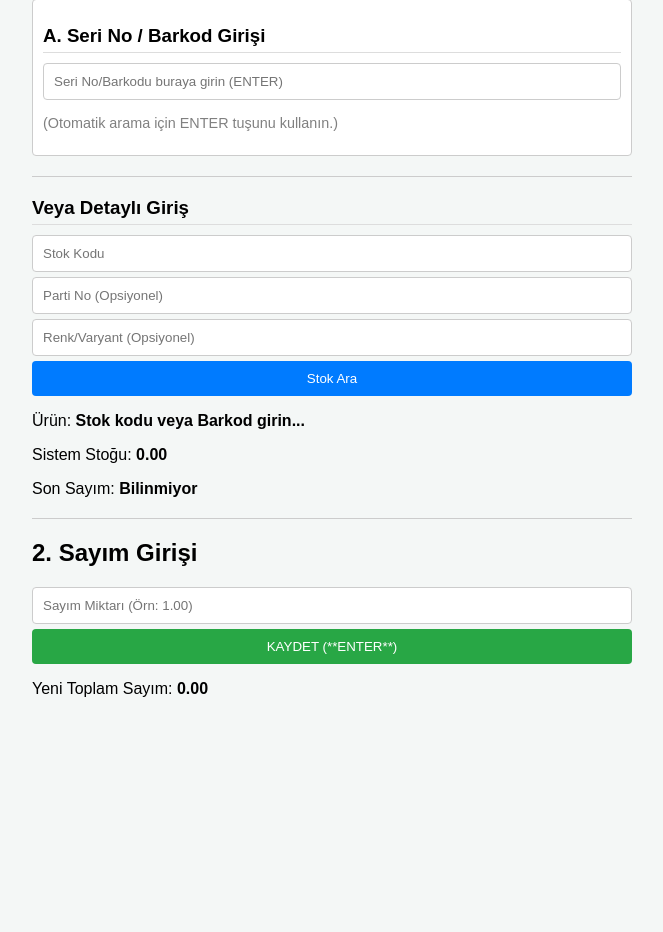
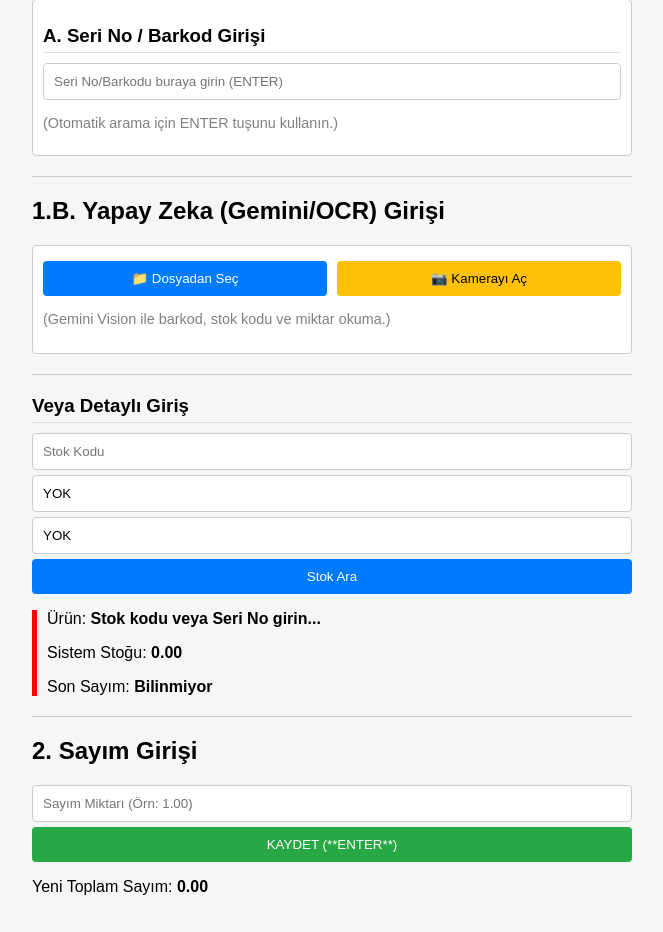
Before and after one commit to ozansabudak-code/Stok-Say-m, a Django app: page /giris/1/1/ in a window 1280 px wide. Shown: the part 290-1222 px from the top of the page, without its empty margins (308-971 px from the left). Before the commit the page ends 987 px from the top, so only its background shows below. Run offline with Django 5.2, Linux system fonts and the light colour scheme; tables that the repository leaves empty hold one stand-in row (values such as "Sample post"); data that the repository does not hold is empty.

Commit message:
feat: Gemini Vision (OCR) ile kamera ve dosya okuma entegrasyonu tamamlandı.

````diff
--- a/sayim/templates/sayim/sayim_giris.html
+++ b/sayim/templates/sayim/sayim_giris.html
@@ -17,6 +17,10 @@
         .flex-container > div { flex: 1; }
         .section-header { margin-top: 15px; margin-bottom: 10px; border-bottom: 1px solid #ddd; padding-bottom: 5px; }
         button { cursor: pointer; background-color: #007bff; color: white; border: none; }
+
+        /* Ek Durum Stil Tanımları */
+        #urun_bilgi_alani.status-found { border-left: 5px solid green; padding-left: 10px; }
+        #urun_bilgi_alani.status-missing { border-left: 5px solid red; padding-left: 10px; }
     </style>
 </head>
 <body>
@@ -38,6 +42,25 @@
 
     <hr>
 
+    <h2>1.B. Yapay Zeka (Gemini/OCR) Girişi</h2>
+
+    <div class="info-box">
+        <div class="flex-container">
+            <div>
+                <button id="select-file-btn" type="button">📁 Dosyadan Seç</button>
+            </div>
+            <div>
+                <button id="camera-btn" type="button" style="background-color: #ffc107; color: black;">📷 Kamerayı Aç</button>
+            </div>
+        </div>
+
+        <input type="file" id="image-input" accept="image/*" style="display: none;">
+
+        <p style="font-size: 0.9em; color: gray; margin-top: 10px;">(Gemini Vision ile barkod, stok kodu ve miktar okuma.)</p>
+
+        <p id="gemini_mesaj" class="message"></p>
+    </div>
+    <hr>
     <h3 class="section-header">Veya Detaylı Giriş</h3>
 
     <div id="stok_kod_container">
@@ -68,6 +91,88 @@
 
 
 <script>
+    // **********************************************
+    // GEMINI OKU FONKSİYONU BURAYA EKLENDİ
+    // **********************************************
+
+    // --- YZ (GEMINI VISION) OKUMA FONKSİYONU ---
+    function geminiOku(file) {
+        const SAYIM_EMRI_ID = document.getElementById('depo_kodu_gizli').innerText.trim(); // Sayım Emri ID'nizi buradan almalısınız
+        const DEPO_KODU = document.getElementById('depo_kodu_gizli').innerText.trim();
+        const barkodInput = document.getElementById('barkod_input');
+        const miktarInput = document.getElementById('miktar_input');
+
+        document.getElementById('gemini_mesaj').className = 'message';
+        document.getElementById('gemini_mesaj').innerText = '📸 Görsel yükleniyor ve Gemini ile analiz ediliyor... Bu biraz sürebilir.';
+
+        const formData = new FormData();
+        formData.append('image_file', file);
+        formData.append('sayim_emri_id', SAYIM_EMRI_ID);
+        formData.append('depo_kodu', DEPO_KODU);
+
+        // CSRF Token Fonksiyonu (Django POST için kritik)
+        function getCookie(name) {
+            let cookieValue = null;
+            if (document.cookie && document.cookie !== '') {
+                const cookies = document.cookie.split(';');
+                for (let i = 0; i < cookies.length; i++) {
+                    const cookie = cookies[i].trim();
+                    if (cookie.startsWith(name + '=')) {
+                        cookieValue = decodeURIComponent(cookie.substring(name.length + 1));
+                        break;
+                    }
+                }
+            }
+            return cookieValue;
+        }
+        const CSRF_TOKEN = getCookie('csrftoken');
+
+        // DİKKAT: /ajax/gemini-ocr-analiz/ adresini Django views.py'da tanımlamanız gerekiyor.
+        fetch(`/ajax/gemini-ocr-analiz/`, {
+            method: 'POST',
+            headers: {
+                'X-CSRFToken': CSRF_TOKEN,
+            },
+            body: formData
+        })
+        .then(res => {
+            if (!res.ok) {
+                // Hata durumunda bile JSON dönmeye çalış
+                return res.json().catch(() => {
+                    throw new Error(`Sunucu Hatası (${res.status}): Yanıt JSON formatında değil.`);
+                });
+            }
+            return res.json();
+        })
+        .then(data => {
+            if (data.success) {
+                document.getElementById('gemini_mesaj').className = 'message success';
+                document.getElementById('gemini_mesaj').innerText = `✅ YZ Başarılı: Barkod/Seri No: ${data.barkod || '-'} | Miktar: ${data.miktar || '-'}`;
+
+                // 1. Oku-Kodu ana barkod giriş alanına yaz
+                barkodInput.value = data.barkod || '';
+
+                // 2. Miktarı Miktar giriş alanına yaz
+                miktarInput.value = data.miktar || '';
+
+                // 3. Stok kodu/barkod alanı dolduysa, otomatik arama tetikle
+                if (barkodInput.value) {
+                    akilliStokAra(barkodInput.value.toUpperCase().trim(), 'YOK', 'YOK', 'YOK', DEPO_KODU, barkodInput.value.toUpperCase().trim());
+                    miktarInput.focus(); // Kullanıcı doğrudan miktarı kontrol edip kaydetsin
+                }
+
+            } else {
+                document.getElementById('gemini_mesaj').className = 'message error';
+                document.getElementById('gemini_mesaj').innerText = `❌ YZ Hatası: ${data.message || 'Analiz başarısız oldu.'}`;
+            }
+        })
+        .catch(error => {
+            document.getElementById('gemini_mesaj').className = 'message error';
+            document.getElementById('gemini_mesaj').innerText = `Kritik Hata: ${error.message}`;
+        });
+    }
+
+
     document.addEventListener('DOMContentLoaded', () => {
         // --- TEMEL TANIMLAR ---
         const SAYIM_EMRI_ID = "{{ sayim_emri.pk }}";
@@ -82,6 +187,7 @@
         const partiNoContainer = document.getElementById('parti_no_container');
         const renkContainer = document.getElementById('renk_container');
         const urunBilgiAlani = document.getElementById('urun_bilgi_alani');
+        const imageInput = document.getElementById('image-input'); // YENİ: Gizli dosya inputu
 
         let currentStokKod = '';
         let currentPartiNo = 'YOK';
@@ -197,8 +303,8 @@
                     // Güncel Dropdown/Input değerleriyle current değerleri senkronize et
                     const partiNoElement = document.getElementById('parti_no_input');
                     const renkElement = document.getElementById('renk_input');
-                    currentPartiNo = partiNoElement.value.toUpperCase().trim();
-                    currentRenk = renkElement.value.toUpperCase().trim();
+                    currentPartiNo = partiNoElement ? partiNoElement.value.toUpperCase().trim() : 'YOK';
+                    currentRenk = renkElement ? renkElement.value.toUpperCase().trim() : 'YOK';
                 })
                 .catch(error => {
                     document.getElementById('urun_bilgi').innerText = `Arama Hatası: ${error.message}`;
@@ -211,8 +317,8 @@
         // YENİ: Tüm arama inputları için ENTER/CHANGE dinleyicisi (DROPDOWN DÜZELTMESİ)
         function setupAutoSearchListeners() {
             const allInputs = [barkodInput, document.getElementById('stok_kod_input'),
-                               document.getElementById('parti_no_input'),
-                               document.getElementById('renk_input')];
+                                document.getElementById('parti_no_input'),
+                                document.getElementById('renk_input')];
 
             // Dinleyicileri temizle (Çift tetiklemeyi önlemek için)
             allInputs.forEach(input => {
@@ -245,8 +351,8 @@
             const partiNoElement = document.getElementById('parti_no_input');
             const renkElement = document.getElementById('renk_input');
 
-            const currentPartiNo = partiNoElement.value.toUpperCase().trim();
-            const currentRenk = renkElement.value.toUpperCase().trim();
+            const currentPartiNo = partiNoElement ? partiNoElement.value.toUpperCase().trim() : 'YOK';
+            const currentRenk = renkElement ? renkElement.value.toUpperCase().trim() : 'YOK';
             const currentStokKod = stokKodInput.value.toUpperCase().trim();
             const currentSeriNo = barkodInput.value.toUpperCase().trim();
 
@@ -259,23 +365,24 @@
         }
 
 
-        // 3. KAMERA/DOSYA BUTONLARI (Bölüm B - Gemini/OCR)
+        // 3. KAMERA/DOSYA BUTONLARI (Bölüm B - Gemini/OCR) Dinleyicileri
         function setupGeminiListeners() {
-            // NOTE: Artık QR Butonu kaldırıldı, sadece standart Gemini butonları kaldı.
+            // Dosyadan Seç butonu tıklandığında gizli input'u tetikle
             document.getElementById('select-file-btn').addEventListener('click', () => {
-                document.getElementById('image-input').click();
+                imageInput.removeAttribute('capture'); // Kamera modunu kapat
+                imageInput.click();
             });
 
+            // Kamera butonu tıklandığında gizli input'u kamera modunda tetikle
             document.getElementById('camera-btn').addEventListener('click', () => {
-                document.getElementById('image-input').setAttribute('capture', 'environment');
-                document.getElementById('image-input').click();
+                imageInput.setAttribute('capture', 'environment'); // Arka kamerayı aç
+                imageInput.click();
             });
 
             // Görüntü seçildiğinde/çekildiğinde Gemini'yi tetikle
-            document.getElementById('image-input').addEventListener('change', function() {
+            imageInput.addEventListener('change', function() {
                 if (this.files.length > 0) {
-                    // isQuickScan kaldırıldı, her zaman karmaşık analiz yapar
-                    geminiOku(this.files[0], false);
+                    geminiOku(this.files[0]);
                 }
                 this.removeAttribute('capture');
             });
@@ -288,8 +395,8 @@
             const renkElement = document.getElementById('renk_input');
 
             const stokKod = stokKodInput.value.toUpperCase().trim();
-            const partiNo = partiNoElement.value.toUpperCase().trim();
-            const renk = renkElement.value.toUpperCase().trim();
+            const partiNo = partiNoElement ? partiNoElement.value.toUpperCase().trim() : 'YOK';
+            const renk = renkElement ? renkElement.value.toUpperCase().trim() : 'YOK';
 
             akilliStokAra('YOK', stokKod, partiNo, renk, DEPO_KODU, 'YOK');
         });
@@ -348,7 +455,10 @@
         setupGeminiListeners();
         setupAutoSearchListeners();
 
-        akilliStokAra('YOK', 'YOK', 'YOK', 'YOK', DEPO_KODU, 'YOK');
+        // İlk yüklemede, eğer barkod veya stok kodu boşsa, varsayılan bir arama yap
+        if (!barkodInput.value && !stokKodInput.value) {
+            akilliStokAra('YOK', 'YOK', 'YOK', 'YOK', DEPO_KODU, 'YOK');
+        }
     });
 </script>
 </body>
--- a/sayim/urls.py
+++ b/sayim/urls.py
@@ -16,14 +16,12 @@ urlpatterns = [
 
     # 3. RAPORLAMA VE ONAY
     path('rapor/<int:pk>/', views.RaporlamaView.as_view(), name='raporlama_onay'),
-    # 'export_excel_rapor' ve 'export_excel' yolları çakışmasın diye birini sildim
     path('rapor/<int:pk>/export/', views.export_excel, name='export_excel_rapor'),
     path('onayla/<int:pk>/', views.stoklari_onayla_ve_kapat, name='stoklari_onayla'),
 
     # 4. ANALİZ EKRANLARI
     path('analiz/personel/<int:pk>/', views.PerformansAnaliziView.as_view(), name='analiz_performans'),
     path('analiz/fark/<int:pk>/', views.CanliFarkOzetiView.as_view(), name='analiz_fark_ozeti'),
-    # Excel dışa aktarma yollarını netleştirdim
     path('export_mutabakat/<int:pk>/', views.export_mutabakat_excel, name='export_mutabakat_excel'),
 
     # 5. YÖNETİM VE AJAX
@@ -32,8 +30,9 @@ urlpatterns = [
     path('yonetim/reload/', views.reload_stok_data_from_excel, name='reload_stok_data'),
 
     # AJAX ENDPOINT'LERİ
-    # Tekrar eden 'ajax_stok-ara-akilli/' tanımını kaldırdım.
     path('ajax/stok-ara-akilli/', views.ajax_akilli_stok_ara, name='ajax_akilli_stok_ara'),
     path('ajax/kaydet/<int:sayim_emri_id>/', views.ajax_sayim_kaydet, name='ajax_sayim_kaydet'),
-    path('ajax/gemini-oku/', views.gemini_parti_oku, name='gemini_parti_oku'),
+
+    # ⭐ GÜNCELLENDİ: views.gemini_ocr_analiz fonksiyonunu işaret ediyor.
+    path('ajax/gemini-ocr-analiz/', views.gemini_ocr_analiz, name='gemini_ocr_analiz'),
 ]
--- a/sayim/views.py
+++ b/sayim/views.py
@@ -12,6 +12,7 @@ from django.shortcuts import render, redirect, get_object_or_404
 from django.http import HttpResponse, JsonResponse
 from django.views import View
 from django.views.decorators.csrf import csrf_exempt
+from django.views.decorators.http import require_POST # Yeni eklenen import
 from django.views.generic import ListView, CreateView, DetailView, TemplateView
 from django.urls import reverse_lazy
 # F ifadesini kullanabilmek için F eklendi
@@ -91,8 +92,6 @@ def set_personel_session(request):
             return redirect('sayim_giris', pk=sayim_emri_id, depo_kodu=depo_kodu)
 
         return redirect('depo_secim', sayim_emri_id=sayim_emri_id)
-
-    return redirect('sayim_emirleri')
 
 class DepoSecimView(TemplateView):
     template_name = 'sayim/depo_secim.html'
@@ -410,14 +409,6 @@ def get_last_sayim_info(benzersiz_id):
         }
     return None
 
-# --- HIZLI OCR YARDIMCI FONKSİYONU ---
-# Tesseract gerektirdiği için bu fonksiyonu artık KULLANMAMALIYIZ!
-# Bu fonksiyonun yorum satırına alınması veya kaldırılması gerekir.
-# def quick_ocr_extract(img_tesseract):
-#     ...
-#     return None
-
-
 # ####################################################################################
 # ⭐ OPTİMİZE EDİLMİŞ AKILLI ARAMA FONKSİYONU (views.py)
 # ####################################################################################
@@ -633,6 +624,8 @@ def ajax_sayim_kaydet(request, sayim_emri_id):
                     kayit_arasi_saniye = (timezone.now() - son_tarih).total_seconds()
                     if kayit_arasi_saniye > 3600 or kayit_arasi_saniye < 0:
                         kayit_arasi_saniye = 0.0
+                    else:
+                        kayit_arasi_saniye = 0.0
                 else:
                     kayit_arasi_saniye = 0.0
             except Exception:
@@ -654,117 +647,114 @@ def ajax_sayim_kaydet(request, sayim_emri_id):
             return JsonResponse({'success': False, 'message': f'Beklenmedik bir hata oluştu: {e}'}, status=500)
 
 # ####################################################################################
-# ⭐ HIZ OPTİMİZASYONU: gemini_parti_oku (Tesseract Kaldırıldı)
+# ⭐ GÜNCELLENMİŞ GEMINI VİSİON ANALİZİ FONKSİYONU (gemini_parti_oku yerine geldi)
 # ####################################################################################
 
 @csrf_exempt
-def gemini_parti_oku(request):
+@require_POST # Sadece POST isteği ile çalışır
+def gemini_ocr_analiz(request):
     """
-    Gemini Vision kullanarak etiket fotoğrafından veri okur (Tesseract iptal).
+    Ön yüzden gelen görsel dosyasını alır, Gemini Vision'a gönderir ve
+    barkod/stok kodu ve MİKTAR verilerini çıkarır. (HTML'den /ajax/gemini-ocr-analiz/ olarak çağrılır.)
     """
     if not GEMINI_AVAILABLE:
         return JsonResponse({'success': False, 'message': 'Gemini API anahtarı ayarlanmamış.'}, status=503)
 
-    if request.method == 'POST' and request.FILES.get('image'):
+    try:
+        # 1. Görseli Al ve Belleğe Yükle
+        if 'image_file' not in request.FILES:
+            return JsonResponse({'success': False, 'message': 'Görsel dosyası bulunamadı (POST key: image_file bekleniyor).'}, status=400)
 
-        uploaded_file = request.FILES['image']
+        uploaded_file = request.FILES['image_file']
 
-        # Hızlı tarama bayrağını yakala (JavaScript'ten geliyorsa)
-        is_quick_scan = request.POST.get('is_quick_scan') == 'true'
+        # Dosya içeriğini bellekte tut ve ön işleme yap
+        image_data = uploaded_file.read()
+        img_original = Image.open(BytesIO(image_data))
 
-        # YÜKSEK ÇÖZÜNÜRLÜKLÜ GÖRSELİ OKUMA VE ÖN İŞLEME
+        # Yeniden Boyutlandırma ve Sıkıştırma (Performans için önemli)
+        MAX_SIZE = (1500, 1500)
+        JPEG_QUALITY = 85
+        img_original.thumbnail(MAX_SIZE, Image.Resampling.LANCZOS)
+
+        buffer_compressed = BytesIO()
+        if img_original.mode in ('RGBA', 'P'):
+            img_original = img_original.convert('RGB')
+
+        img_original.save(buffer_compressed, format="JPEG", quality=JPEG_QUALITY)
+        buffer_compressed.seek(0)
+
+        # 5MB dosya limiti kontrolü (Gemini API limitlerine uyum için)
+        if buffer_compressed.getbuffer().nbytes > 5 * 1024 * 1024:
+            return JsonResponse({'success': False, 'message': 'Görsel ön işleme sonrası bile 5MB sınırını aşıyor.'}, status=400)
+
+        img_for_gemini = Image.open(buffer_compressed)
+
+        # 2. Gemini'ye Gönderilecek Talimat (Prompt)
+        PROMPT = (
+            "Bu bir stok sayım etiketinin veya el yazısı sayım notunun fotoğrafıdır. "
+            "Göreviniz Seri Numarası/Barkod, Stok Kodu VE Sayım Miktarı (Quantity) değerlerini okumaktır. "
+            "Sayım Miktarı, görselde açıkça belirtilen sayısal değerdir (örneğin '25.0', '1.0'). "
+            "Yanıtını SADECE aşağıdaki JSON formatında ver. "
+            "Eğer bir alan okunamıyorsa veya görselde yoksa, değeri boş (\"YOK\") bırak. "
+        )
+
+        # 3. Yanıt Şemasını (Response Schema) Miktar için güncelledik
+        response_schema = {
+            "type": "OBJECT",
+            "properties": {
+                "barkod": {"type": "STRING"},
+                "stok_kod": {"type": "STRING"},
+                "miktar": {"type": "STRING"},
+                "parti_no": {"type": "STRING"},
+                "renk": {"type": "STRING"}
+            }
+        }
+
+        # 4. Gemini API Çağrısı
+        response = client.models.generate_content(
+            model='gemini-2.5-flash', # Hızlı ve uygun maliyetli multimodal model
+            contents=[PROMPT, img_for_gemini],
+            config={
+                "response_mime_type": "application/json",
+                "response_schema": response_schema
+            }
+        )
+
+        # 5. Yanıtı Ayrıştır
         try:
-            image_data = uploaded_file.read()
-            img_original = Image.open(BytesIO(image_data))
+            # Model yanıtını temizleyip JSON'a dönüştür
+            json_string = response.text.strip().strip("```json").strip("```").strip()
+            parsed_data = json.loads(json_string)
 
-            # Yeniden Boyutlandırma ve Sıkıştırma Ayarları
-            MAX_SIZE = (1500, 1500)
-            JPEG_QUALITY = 85
+        except json.JSONDecodeError as e:
+            return JsonResponse({'success': False, 'message': f'Gemini yanıtı çözülemedi. Lütfen etiketi net çekin. Ham Yanıt: {response.text[:100]}...'}, status=500)
 
-            img_original.thumbnail(MAX_SIZE, Image.Resampling.LANCZOS)
+        # 6. Verileri Çek, Standartlaştır ve Ön Yüze Gönder
 
-            buffer_compressed = BytesIO()
-            if img_original.mode in ('RGBA', 'P'):
-                img_original = img_original.convert('RGB')
+        # Miktar verisini float olarak işlemek için kontrol
+        miktar_str = parsed_data.get('miktar', '0.0')
+        try:
+            miktar = f"{float(miktar_str):.2f}"
+        except ValueError:
+            miktar = '0.00' # Geçersiz miktar bulduysa sıfır kabul et
 
-            img_original.save(buffer_compressed, format="JPEG", quality=JPEG_QUALITY)
-            buffer_compressed.seek(0)
+        final_data = {
+            'success': True,
+            'barkod': standardize_id_part(parsed_data.get('barkod', '')),
+            'stok_kod': standardize_id_part(parsed_data.get('stok_kod', '')),
+            'parti_no': standardize_id_part(parsed_data.get('parti_no', '')),
+            'renk': standardize_id_part(parsed_data.get('renk', '')),
+            'miktar': miktar,
+            'message': f'✅ Gemini ile analiz başarılı. Okunan Miktar: {miktar}'
+        }
 
-            if buffer_compressed.getbuffer().nbytes > 5 * 1024 * 1024:
-                return JsonResponse({'success': False, 'message': 'Görsel ön işleme sonrası bile 5MB sınırını aşıyor.'}, status=400)
+        # Ön yüze gönder
+        return JsonResponse(final_data)
 
-            img_for_gemini = Image.open(buffer_compressed)
-            # img_tesseract kaldırıldı
-
-
-            # --- GEMINI VİSİON İLE DEVAM ET (Tek Yol) ---
-            prompt = (
-                "Bu bir stok sayım etiketinin fotoğrafıdır. Göreviniz Seri Numarası, Stok Kodu, Parti Numarası, Varyant (renk) VE etiket üzerindeki QR kod/barkodun kodladığı ham metni okumaktır. "
-                "Önemli Kurallar: 1. Tüm değerleri etiket üzerinde gördüğünüz ham metin olarak döndürün. 2. Eğer bir alan etikette kesinlikle yoksa veya okunamıyorsa, değeri sadece 'YOK' olarak döndürün. 3. Tüm yanıtı SADECE aşağıdaki JSON şemasına uygun döndürün."
-            )
-            response_schema = {
-                "type": "OBJECT",
-                "properties": {
-                    "Seri No": {"type": "STRING"},
-                    "Stok Kodu": {"type": "STRING"},
-                    "Parti No": {"type": "STRING"},
-                    "Varyant": {"type": "STRING"},
-                    "Barkod Ham Veri": {"type": "STRING"}
-                }
-            }
-
-            # --- Gemini API Çağrısı ---
-            response = client.models.generate_content(
-                model='gemini-2.5-flash',
-                contents=[prompt, img_for_gemini],
-                config={
-                    "response_mime_type": "application/json",
-                    "response_schema": response_schema
-                }
-            )
-
-            try:
-                json_string = response.text.strip().strip("```json").strip("```").strip()
-                parsed_data = json.loads(json_string)
-
-            except json.JSONDecodeError as e:
-                return JsonResponse({'success': False, 'message': f'Gemini yanıtı çözülemedi. Lütfen etiketi net çekin. Hata: {e}', 'raw_text': response.text}, status=500)
-
-            # Verileri çek ve standartlaştır
-            seri_no = standardize_id_part(parsed_data.get('Seri No', ''))
-            stok_kod = standardize_id_part(parsed_data.get('Stok Kodu', ''))
-            parti_no = standardize_id_part(parsed_data.get('Parti No', ''))
-            varyant = standardize_id_part(parsed_data.get('Varyant', ''))
-            barkod_ham_veri = standardize_id_part(parsed_data.get('Barkod Ham Veri', ''))
-
-            # Seri no/Stok kod önceliği mantığı
-            if seri_no == 'YOK' and barkod_ham_veri != 'YOK' and len(barkod_ham_veri) > 2:
-                seri_no = barkod_ham_veri
-            elif stok_kod == 'YOK' and barkod_ham_veri != 'YOK' and len(barkod_ham_veri) > 2:
-                stok_kod = barkod_ham_veri
-
-
-            # HIZLI TARAMA İÇİN ÖZEL MESAJ
-            if is_quick_scan:
-                message = f'✅ HIZLI TARAMA BAŞARILI. Seri No bulundu: {seri_no}.'
-            else:
-                message = f'✅ GEMINI ANALİZİ BAŞARILI. Seri No: {seri_no}, Stok Kodu: {stok_kod}'
-
-
-            return JsonResponse({
-                'success': True,
-                'seri_no': seri_no,
-                'stok_kod': stok_kod,
-                'parti_no': parti_no,
-                'renk': varyant,
-                'barkod_ham_veri': barkod_ham_veri,
-                'message': message
-            })
-
-        except APIError as e:
-            return JsonResponse({'success': False, 'message': f'Gemini API Hatası: {e}'}, status=500)
-        except Exception as e:
-            return JsonResponse({'success': False, 'message': f'Sunucu Hatası: {e}'}, status=500)
+    except APIError as e:
+        return JsonResponse({'success': False, 'message': f'Gemini API Hatası: Lütfen API anahtarınızı (GEMINI_API_KEY) kontrol edin. Hata: {e}'}, status=500)
+    except Exception as e:
+        return JsonResponse({'success': False, 'message': f'Sunucu Hatası: {e}'}, status=500)
 
 @csrf_exempt
 def export_excel(request, pk):
````
